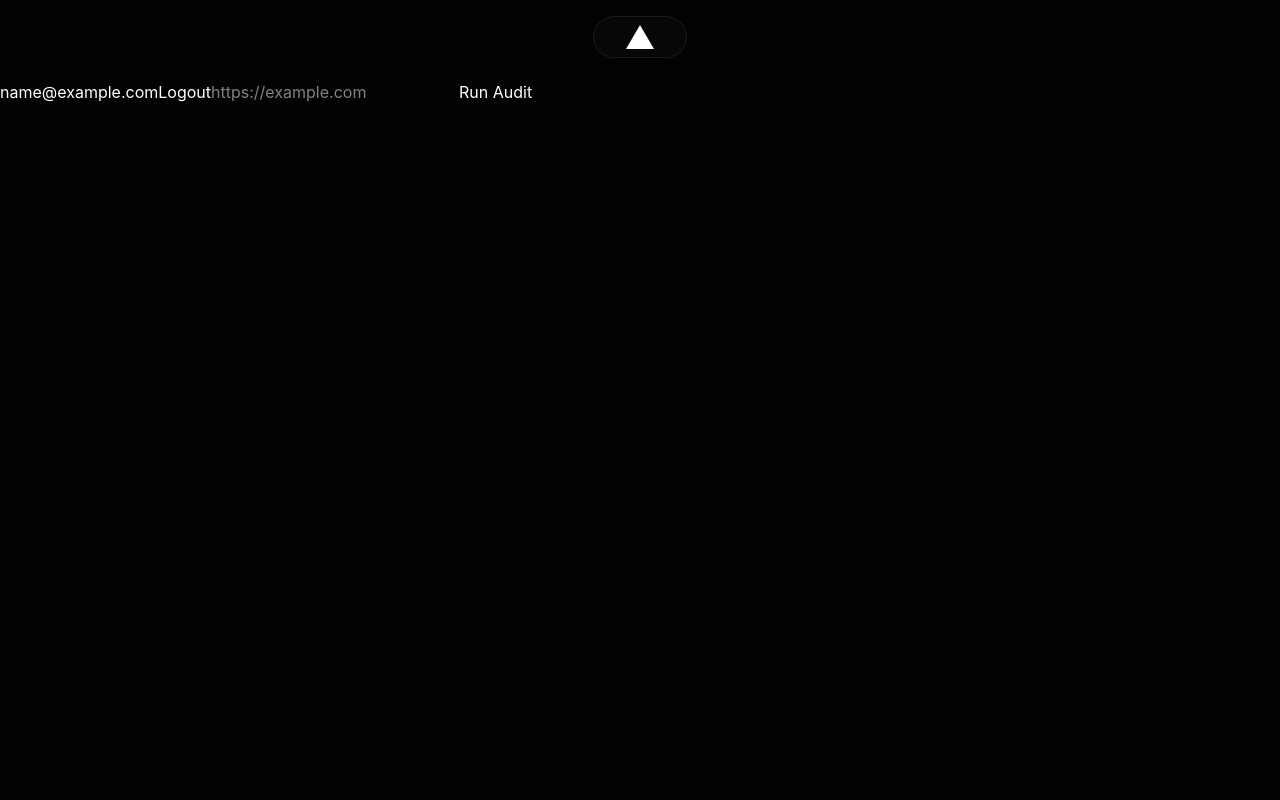
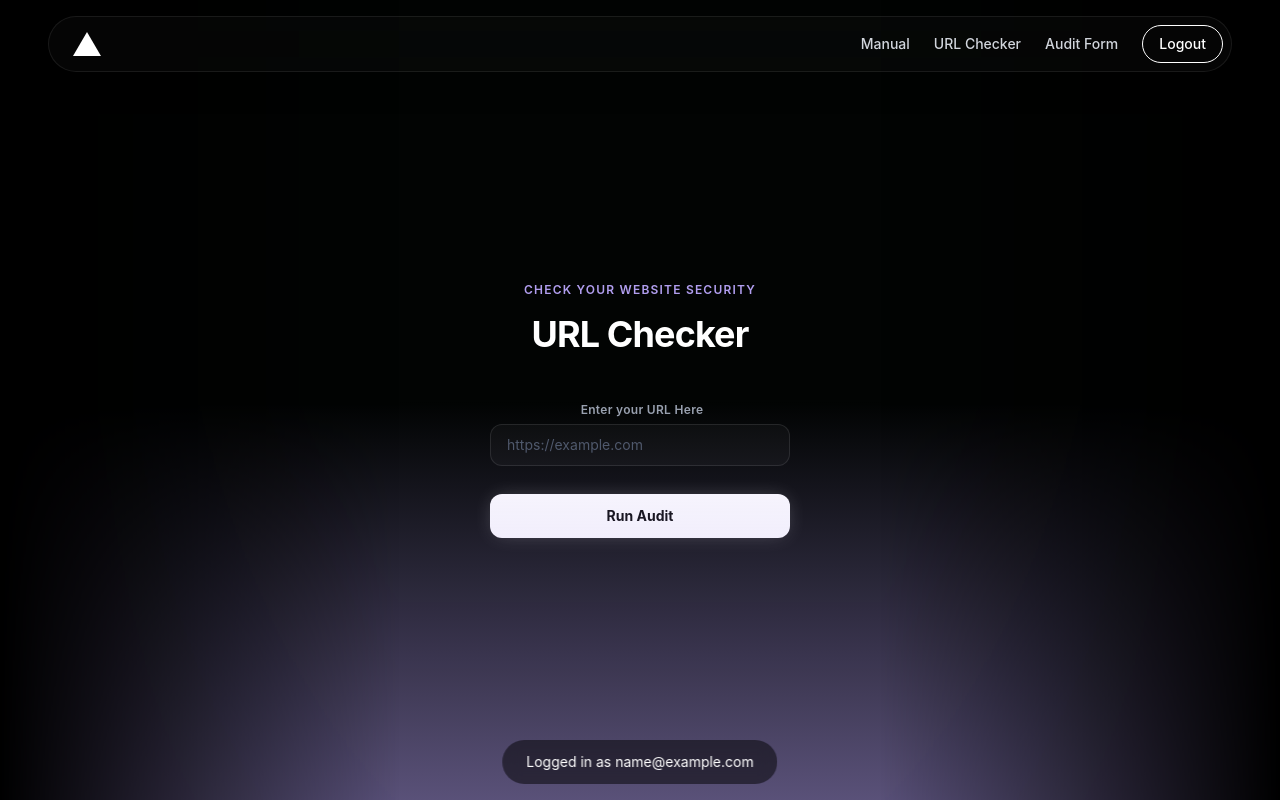
Before and after one commit to richObhasaa/CyberRIsk, a Next.js app in the folder frontend/: page /check-url in a window 1280 px wide. Built offline with nearby package versions, Linux system fonts and the light colour scheme; sample sign-in values are in the browser's storage.

Commit message:
many changes many changes into the navbar audit and check_url page adding bar for sign in profiling changing auth for getting user's email if exists

```diff
--- a/frontend/app/admin-dashboard/layout.tsx
+++ b/frontend/app/admin-dashboard/layout.tsx
@@ -10,7 +10,7 @@ function AdminLayout({ children }: { children: React.ReactNode }) {
     const { setMode } = useNavbar();
 
     useEffect(() => {
-        setMode("short");
+        setMode("dashboard");
         return () => setMode(null);
     }, []);
 
--- a/frontend/app/audit/page.tsx
+++ b/frontend/app/audit/page.tsx
@@ -4,9 +4,11 @@ import { useState } from "react";
 import ContentSection from "../layouts/ContentSection";
 import TooltipButton from "../components/TooltipButton";
 import ProtectedRoute from "../components/ProtectedRoute";
-
+import LoggedInAsBar from "../components/LoggedInAsBar";
+import { getEmail } from "../lib/auth";
 
 export default function FormPage() {
+    const userEmail = getEmail();
     return (
         <ProtectedRoute>
             <div className="h-max w-full flex flex-col overflow-hidden">
@@ -45,6 +47,7 @@ export default function FormPage() {
                 {/* Right fade */}
                 <div className="hidden md:block absolute pointer-events-none inset-y-0 right-0 w-80 bg-gradient-to-l from-black to-transparent" />
             </div>
+            <LoggedInAsBar userEmail={userEmail} />
         </ProtectedRoute>
     );
 }
--- a/frontend/app/auth/page.tsx
+++ b/frontend/app/auth/page.tsx
@@ -89,12 +89,12 @@ export default function AuthPage() {
     };
 
     return (
-        <div className="relative min-h-screen w-full flex items-start justify-center py-20">
+        <div className="relative min-h-screen w-full flex items-start justify-center py-30">
             <div className="flex flex-col items-center justify-center w-full max-w-sm p-7 border border-white/10 rounded-2xl mx-4 z-10">
 
                 <h1
                     key={`title-${animKey}`}
-                    className="text-2xl font-bold mb-6 text-white fade-up"
+                    className={`text-2xl font-bold ${error || message ? "mb-2" : "mb-6"} text-white fade-up`}
                 >
                     {mode === "login" ? "Welcome Back" : "Create Account"}
                 </h1>
@@ -170,7 +170,7 @@ export default function AuthPage() {
             </div>
 
             {/* Background Effects */}
-            <div className="hidden md:block absolute pointer-events-none inset-x-0 bottom-0 h-100 bg-gradient-to-t from-[#B19EEF]/20 to-transparent" />
+            <div className="hidden md:block absolute pointer-events-none inset-x-0 bottom-0 h-100 bg-gradient-to-t from-[#B19EEF]/50 to-transparent" />
             <div className="hidden md:block absolute pointer-events-none inset-y-0 left-0 w-100 bg-gradient-to-r from-black to-transparent" />
             <div className="hidden md:block absolute pointer-events-none inset-y-0 right-0 w-100 bg-gradient-to-l from-black to-transparent" />
         </div>
--- a/frontend/app/check-url/page.tsx
+++ b/frontend/app/check-url/page.tsx
@@ -3,9 +3,12 @@
 import { useState, useEffect } from "react";
 import axios from "axios";
 import { useRouter } from "next/navigation";
-import { getAccessToken, logout } from "../lib/auth";
+import { getAccessToken, getEmail } from "../lib/auth";
 import ProtectedRoute from "../components/ProtectedRoute";
-import { useNavbar } from "../context/NavbarContext";
+import { useRequireAuth } from "../lib/useRequireAuth";
+import ContentSection from "../layouts/ContentSection";
+import { TextInput } from "../components/formComponents";
+import LoggedInAsBar from "../components/LoggedInAsBar";
 
 export default function Home() {
   const router = useRouter();
@@ -13,27 +16,19 @@ export default function Home() {
   const [loading, setLoading] = useState(false);
   const [error, setError] = useState("");
   const [userEmail, setUserEmail] = useState("");
+  const { loading: isLoading } = useRequireAuth();
 
-  const { setMode } = useNavbar();
+  const [data, setData] = useState({
+    url: "",
+  })
 
   useEffect(() => {
-    setMode("short");
-    return () => setMode(null);
+    const email = getEmail();
+    if (email) setUserEmail(email);
   }, []);
 
-  useEffect(() => {
-    const token = getAccessToken();
-    if (!token) { router.replace("/auth"); return; }
-    try {
-      const payload = JSON.parse(atob(token.split(".")[1]));
-      if (payload?.email) setUserEmail(payload.email);
-    } catch {
-      router.replace("/auth");
-    }
-  }, [router]);
-
   const handleSubmit = async () => {
-    if (!url) { setError("URL is required"); return; }
+    if (!data.url) { setError("URL is required"); return; }
     try {
       setLoading(true);
       setError("");
@@ -41,7 +36,7 @@ export default function Home() {
       if (!token) throw new Error("Not authenticated");
       const res = await axios.post(
         "http://localhost:4000/api/url/audit",
-        { url },
+        { url: data.url },
         { headers: { "Content-Type": "application/json", Authorization: `Bearer ${token}` } }
       );
       localStorage.setItem("auditResult", JSON.stringify(res.data));
@@ -53,22 +48,39 @@ export default function Home() {
     }
   };
 
+  if (isLoading) return null;
+
   return (
     <ProtectedRoute>
-      <div className="mt-20">
-        <span>{userEmail}</span>
-        <button onClick={() => { window.location.href = '/logout' }}>Logout</button>
-        <input
-          type="text"
-          placeholder="https://example.com"
-          value={url}
-          onChange={(e) => setUrl(e.target.value)}
+      <div className="relative w-full min-h-screen flex flex-col items-center justify-center fade-in">
+
+        <ContentSection
+          title="URL Checker"
+          subtitle="Check your website security"
+          children={
+            <>
+              <TextInput
+                label="Enter your URL Here"
+                placeholder="https://example.com"
+                value={data.url}
+                onChange={(value) => setData({ ...data, url: value })}
+                className="min-w-[300px] py-2"
+              />
+              <button onClick={handleSubmit} disabled={loading} className="mt-5 w-full bg-white hover:bg-gray-200 text-black font-bold py-3 text-sm rounded-xl
+              transition-all duration-300 shadow-[0_0_20px_-5px_rgba(255,255,255,0.3)] mt-3 active:scale-95 disabled:opacity-50">
+                {loading ? "Scanning..." : "Run Audit"}
+              </button>
+            </>
+          }
         />
-        <button onClick={handleSubmit} disabled={loading}>
-          {loading ? "Scanning..." : "Run Audit"}
-        </button>
-        {error && <p>{error}</p>}
+
+        {error && <p className="text-white mt-5">{error}</p>}
+
+        <div className="hidden md:block absolute pointer-events-none inset-x-0 bottom-0 h-100 bg-gradient-to-t from-[#B19EEF]/50 to-transparent" />
+        <div className="hidden md:block absolute pointer-events-none inset-y-0 left-0 w-100 bg-gradient-to-r from-black to-transparent" />
+        <div className="hidden md:block absolute pointer-events-none inset-y-0 right-0 w-100 bg-gradient-to-l from-black to-transparent" />
       </div>
+      <LoggedInAsBar userEmail={userEmail} />
     </ProtectedRoute>
 
   );
--- /dev/null
+++ b/frontend/app/components/LoggedInAsBar.tsx
@@ -0,0 +1,7 @@
+export default function LoggedInAsBar({ userEmail }: { userEmail: string }) {
+    return (
+        <div className="fixed bottom-4 left-1/2 -translate-x-1/2 bg-black/50 backdrop-blur-sm px-6 py-3 rounded-full flex items-center justify-center">
+            <p className="text-white text-sm">Logged in as {userEmail}</p>
+        </div>
+    );
+}
--- a/frontend/app/components/Navbar.tsx
+++ b/frontend/app/components/Navbar.tsx
@@ -1,12 +1,14 @@
 "use client";
 import { useState, useEffect } from "react";
+import { getAccessToken } from "../lib/auth";
 
 interface NavbarProps {
-    mode: "short" | "long" | "hidden" | null;
+    mode: "short" | "dashboard" | "hidden" | null;
 }
 
 export default function Navbar({ mode }: NavbarProps) {
     const [scrolled, setScrolled] = useState(false);
+    const [accessToken, setAccessToken] = useState<string | null>(null);
 
     useEffect(() => {
         let isScrolled = false;
@@ -22,7 +24,11 @@ export default function Navbar({ mode }: NavbarProps) {
         return () => window.removeEventListener("scroll", handleScroll);
     }, []);
 
-    const isShort = scrolled || mode === "short";
+    useEffect(() => {
+        setAccessToken(getAccessToken());
+    }, [getAccessToken()]);
+
+    const isShort = scrolled || mode === "short" || mode === "dashboard";
 
     return <>
         <div className={`${mode === "hidden" ? "hidden" : ""} fixed top-0 left-0 right-0 z-50 flex justify-center pt-4 transition-all duration-300`}>
@@ -32,16 +38,16 @@ export default function Navbar({ mode }: NavbarProps) {
                 shadow-[0_8px_32px_0_rgba(0,0,0,0.3)] backdrop-blur-2xl backdrop-saturate-150
                 transition-all duration-500 motion-reduce:duration-1 rounded-full
                 ${isShort
-                    ? "w-100 py-2 px-4"
+                    ? "w-125 py-2 px-4"
                     : "w-[calc(100vw-6rem)] py-2 px-2"
                 }
-                ${mode === "short" ? "w-auto" : ""}
+                ${mode === "short" || mode === "dashboard" ? "w-auto" : ""}
             `}>
                 <div className={`flex flex-1 items-center ${mode === "short" ? "justify-center" : "justify-start"} gap-2 px-4`}>
                     <img src="/vercel.svg" alt="Logo" className="w-7 h-auto" />
                 </div>
                 {/* Middle: Links */}
-                <div className={`hidden ${(mode !== null && mode === "short") ? "md:hidden" : "md:flex"} items-center gap-6`}>
+                <div className={`hidden ${(mode !== null && (mode === "short" || mode === "dashboard")) ? "md:hidden" : "md:flex"} items-center gap-6`}>
                     <a href="#features" className="text-sm font-medium text-gray-300 hover:text-white transition-colors">
                         Manual
                     </a>
@@ -51,10 +57,20 @@ export default function Navbar({ mode }: NavbarProps) {
                     <a href="/audit" className="text-sm font-medium text-gray-300 hover:text-white transition-colors">
                         Audit Form
                     </a>
-                    <button onClick={() => window.location.href = "/auth#login"} className="px-4 py-2 rounded-full bg-white text-black text-sm font-medium border border-transparent hover:bg-transparent hover:text-white hover:border-white transition-colors">
-                        Get Started
+                    {accessToken === null ?
+                        <button onClick={() => window.location.href = "/auth#login"} className="px-4 py-2 rounded-full bg-white text-black text-sm font-medium border border-transparent hover:bg-transparent hover:text-white hover:border-white transition-colors">
+                            Get Started
+                        </button> :
+                        <button onClick={() => window.location.href = "/logout"} className="px-4 py-2 rounded-full bg-transparent text-white text-sm font-medium border border-white hover:bg-white hover:text-black hover:border-black transition-colors">
+                            Logout
+                        </button>
+                    }
+                </div>
+                {accessToken !== null && mode === "short" && (
+                    <button onClick={() => window.location.href = "/logout"} className="px-4 py-2 rounded-full bg-transparent text-white text-sm font-medium border border-white hover:bg-white hover:text-black hover:border-black transition-colors">
+                        Logout
                     </button>
-                </div>
+                )}
             </nav>
         </div>
     </>
--- a/frontend/app/lib/auth.ts
+++ b/frontend/app/lib/auth.ts
@@ -77,5 +77,20 @@ export async function refreshAccessToken(): Promise<string | null> {
 }
 
 export function getAccessToken() {
-  return localStorage.getItem("access_token");
+  try {
+    return localStorage.getItem("access_token");
+  } catch {
+    return null;
+  }
 }
+
+export function getEmail() {
+  try {
+    const token = getAccessToken();
+    if (!token) return null;
+    const payload = JSON.parse(atob(token.split(".")[1]));
+    return payload?.email;
+  } catch {
+    return null;
+  }
+}
--- a/frontend/app/lib/useRequireAuth.ts
+++ b/frontend/app/lib/useRequireAuth.ts
@@ -7,32 +7,25 @@ import { getAccessToken } from "./auth";
 export function useRequireAuth() {
   const router = useRouter();
   const pathname = usePathname();
-
   const [loading, setLoading] = useState(true);
 
   useEffect(() => {
-    const checkAuth = () => {
     const token = getAccessToken();
+    const isAuthPage = pathname.startsWith("/auth");
 
-      const isAuthPage =
-        pathname.startsWith("/auth");
-
-      // Tidak login dan bukan di auth page → paksa ke /auth
     if (!token && !isAuthPage) {
       router.replace("/auth");
+      // Don't setLoading(false) — keep blocking until navigation completes
       return;
     }
 
-      // Sudah login tapi masih di auth page → redirect ke home
     if (token && isAuthPage) {
       router.replace("/");
       return;
     }
 
+    // Only unblock rendering when we're certain: authenticated + correct page
     setLoading(false);
-    };
-
-    checkAuth();
   }, [pathname, router]);
 
   return { loading };
```
Lines whose indentation alone changed are shown as unchanged.
